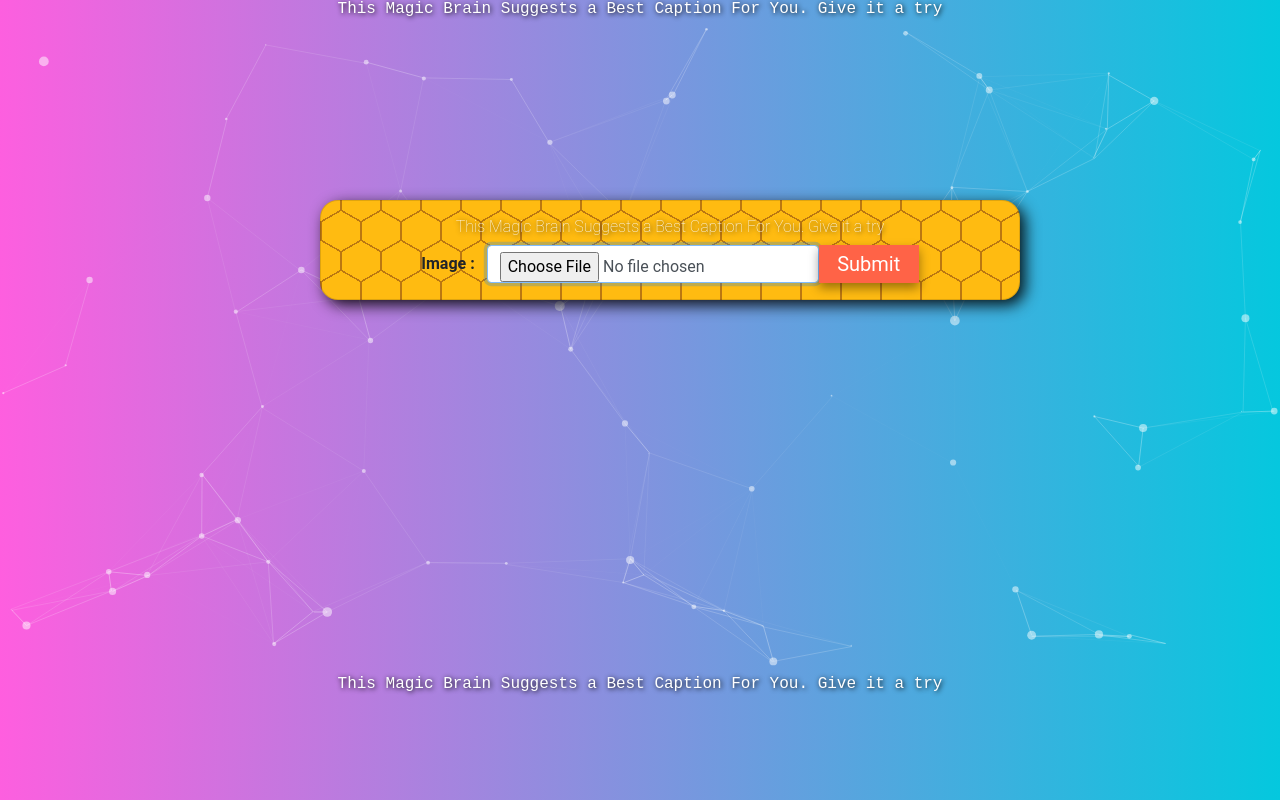
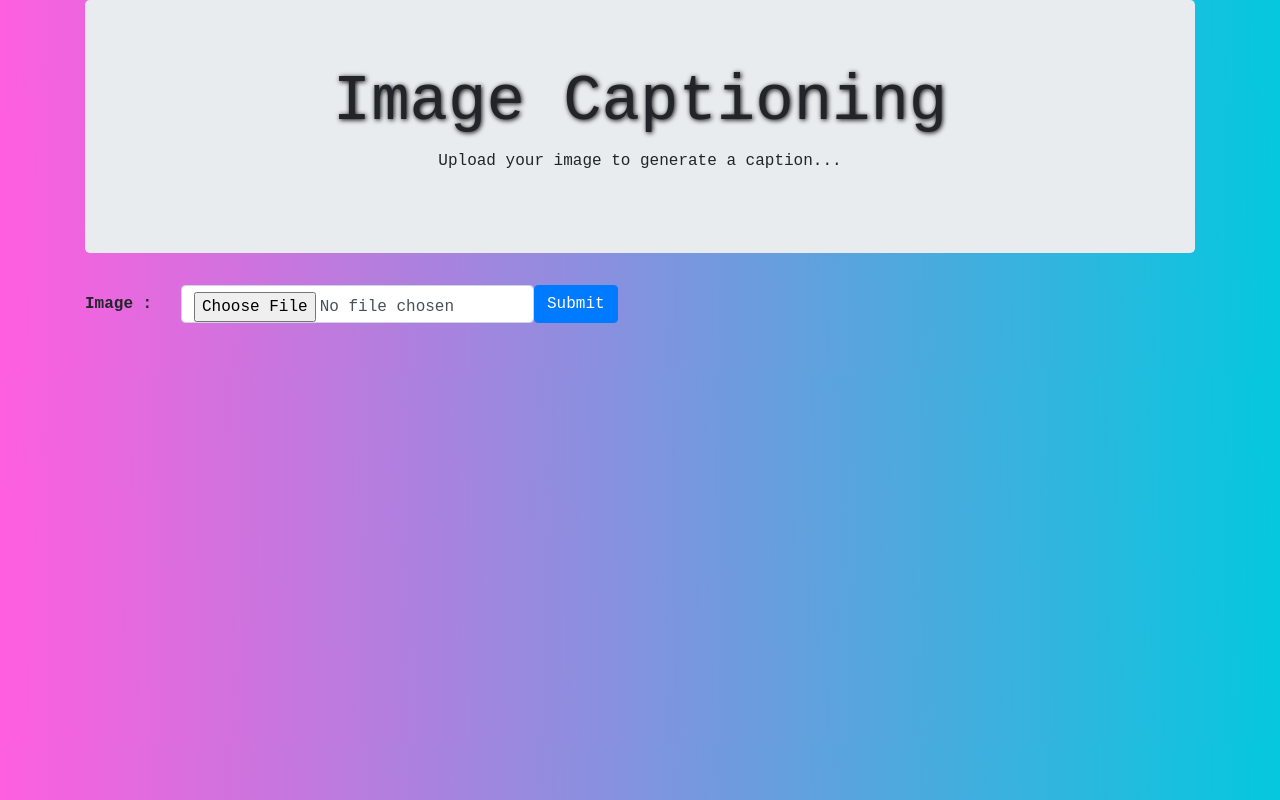
Before and after one commit to PratapKumarChowdary/ImageCaptioningProject, a Flask app: page / in a window 1280 px wide. Run offline with Flask 2, Linux system fonts and the light colour scheme; parts of the project's set-up code (start-up, migrations or seed data) failed here and were passed over; some libraries are stand-ins or nearby versions.

Commit message:
Update index.html

```diff
--- a/templates/index.html
+++ b/templates/index.html
@@ -1,14 +1,16 @@
 <!DOCTYPE html>
 <html lang="en">
-
 <head>
     <meta charset="UTF-8">
+    <meta name="viewport" content="width=device-width, initial-scale=1.0">
+
     <title>Magic Caption</title>
     <link rel="stylesheet" href="https://stackpath.bootstrapcdn.com/bootstrap/4.5.0/css/bootstrap.min.css"
     integrity="sha384-9aIt2nRpC12Uk9gS9baDl411NQApFmC26EwAOH8WgZl5MYYxFfc+NcPb1dKGj7Sk" crossorigin="anonymous">
+    <link rel="stylesheet" href="https://stackpath.bootstrapcdn.com/bootstrap/4.4.1/css/bootstrap.min.css" integrity="sha384-Vkoo8x4CGsO3+Hhxv8T/Q5PaXtkKtu6ug5TOeNV6gBiFeWPGFN9MuhOf23Q9Ifjh" crossorigin="anonymous">
     <style>
         body {
-            overflow: hidden;
+            overflow: visible;
             height: 100%;
             justify-content: center;
             align-items: center;
@@ -18,7 +20,19 @@
             text-align: center;
             background: linear-gradient(89deg, #FF5EDF 0%, #04C8DE 100%);
         }
+        .particles-js {
+            position: relative;
+            top: 0;
+            right: 0;
+            bottom: 0 left: 0;
 
+
+
+            height: 100%;
+
+            z-index: 1;
+
+        }
         .top {
             top: 40%;
             left: 25%;
@@ -28,158 +42,76 @@
             text-shadow: 1px 1px 5px black;
         }
 
-        img {
-            width: 500px;
-            height: auto;
+
+        .heading{
+                font-weight: 100;
+                font-size: 5vw;
+                text-shadow: 1px 1px 5px black;
             }
 
-        .text {
-            text-align: center;
-            font-size: 28px;
-            font-family: monospace;
+        img{
+            height: auto;
+            width: 100%;
         }
 
-        .result {
-            font-family: monospace;
-            overflow: hidden;
-            font-weight: bold;
-            color: white;
-            font-size: 2em;
+        .text{
+            font-size: 32px;
+            font-style: bold;
+            border-style: solid;
+            border-radius:5px;
+            font-family: 'Trebuchet MS', 'Lucida Sans Unicode', 'Lucida Grande', 'Lucida Sans', Arial, sans-serif ;
+        }
+        .col-sm-8.textcaption{
+            font-size: 5vw;
+            font-family: Impact, Haettenschweiler, 'Arial Narrow Bold', sans-serif;
+
         }
 
 
-        .card {
-            position: absolute;
-            top: 25%;
-            left: 25%;
-            margin-right: -50%;
-            transform: translate(-50%, -50%) align: center;
-            display: flex;
-            justify-content: center;
-            align-items: center;
-            flex-wrap: wrap;
-            width: 700px;
-            height: 100px;
-            border-radius: 18px;
-            background: radial-gradient(circle farthest-side at 0% 50%, #fb1 23.5%, rgba(240, 166, 17, 0) 0)21px 30px,
-                radial-gradient(circle farthest-side at 0% 50%, #B71 24%, rgba(240, 166, 17, 0) 0)19px 30px,
-                linear-gradient(#fb1 14%, rgba(240, 166, 17, 0) 0, rgba(240, 166, 17, 0) 85%, #fb1 0)0 0,
-                linear-gradient(150deg, #fb1 24%, #B71 0, #B71 26%, rgba(240, 166, 17, 0) 0, rgba(240, 166, 17, 0) 74%, #B71 0, #B71 76%, #fb1 0)0 0,
-                linear-gradient(30deg, #fb1 24%, #B71 0, #B71 26%, rgba(240, 166, 17, 0) 0, rgba(240, 166, 17, 0) 74%, #B71 0, #B71 76%, #fb1 0)0 0,
-                linear-gradient(90deg, #B71 2%, #fb1 0, #fb1 98%, #B71 0%)0 0 #fb1;
-            background-size: 40px 60px;
-            box-shadow: 5px 5px 15px rgba(0, 0, 0, 0.9);
-            font-family: roboto;
-            text-align: center;
-        }
 
-        .btn-success {
-            position: relative;
-            width: 100px;
-            height: 38px;
-            font-size: 20px;
-            margin: 300px, 600px;
-            margin-left: 0px;
-            border-style: none;
-            color: white;
-            background: #FF6347;
-            font-weight: 400;
-            box-shadow: 0px 5px 10px rgba(0, 0, 0, 0.4)
-        }
-
-        .particle-js {
-            position: fixed;
-            top: 0;
-            right: 0;
-            bottom: 0 left: 0;
-
-            height: 100%;
-            /*background: #f00;*/
-            z-index: -1;
-
-        }
-
-        .row {
-            position: absolute;
-            top: 45%;
-            left: 25%;
-            margin-right: -50%;
-            transform: translate(-50%, -50%) align: center;
-
-        }
-
-        .container {
-            justify-content: space-between;
-
-        }
-
-        .container .box {
-
-            position: absolute;
-            top: 40%;
-            width: 400px;
-            left: 90%;
-            margin-right: -45%;
-            padding: 40px;
-            background: #fc261f;
-            box-shadow: 10px 10px 5px 0px rgba(222, 61, 33, 1);
-            border-radius: 4px;
-            margin: 20px;
-            overflow: hidden;
+</style>
+</head>
+<body>
 
 
 
-        }
-    </style>
 
-</head>
-
-<body>
-    <!-- <h3 class="top">This Magic Brain Suggests a Best Caption For You. Give it a try </h3> -->
-
-    <div id="particles-js">
-        <h3 class="top">This Magic Brain Suggests a Best Caption For You. Give it a try </h3>
-        <script type="text/javascript" src="static/particles.js"></script>
-        <script type="text/javascript" src="static/app.js"></script>
-    </div>
-    <h3 class="top">This Magic Brain Suggests a Best Caption For You. Give it a try </h3>
+        <div class="container">
 
 
-    <div class="card">
-        <h3 class="top">This Magic Brain Suggests a Best Caption For You. Give it a try </h3>
+
+		<div class="jumbotron">
+			<div class="container">
+				<h1 class="heading"> Image Captioning</h1>
+				<p> Upload your image to generate a caption... </p>
+			</div>
+		</div>
         <form class="form-inline" method="POST" action="/" enctype="multipart/form-data">
-            <label><b>Image : &nbsp;&nbsp;</b></label>
-            <input class="form-control" type="file" name="userfile" placeholder="Your Image" required autofocus>
-            <button type="submit" class="btn-success">Submit</button>
+			<label><b> Image : &nbsp;&nbsp; </b></label>
+            <input class="form-control" type="file" name="userfile" placeholder="Your image">
+			<button type="submit" class="btn btn-primary"> Submit</button>
 		</form>
-    </div>
+
+
 		<br>
 		<br>
+
         {% if your_result %}
-
-
             <div class="row">
 				<div class="col-sm-4">
-            <img src="{{your_result['image']}}" width="256" height="256">
+					<img src="{{your_result['image']}}">
 				</div>
-        <div class="container">
-            <div class="box">
-                <div class="content">
-                    <p class="text">
-                        Generated Caption :
-                    </p>
-                    <p class="result">
-                        <b>{{your_result['caption']}}</b>
-                    </p>
+				<div class="col-sm-8">
+					<p class="text"> Generated Caption : </p>
+			 		<p class="textcaption"> <b>{{ your_result['caption'] }} </b> </p>
 				</div>
+			</div>
+		{% endif %}
 
 	</div>
 
-            {% endif %}
-        </div>
-    </div>
+
 
 
 </body>
-
 </html>
```
Lines whose indentation alone changed are shown as unchanged.
